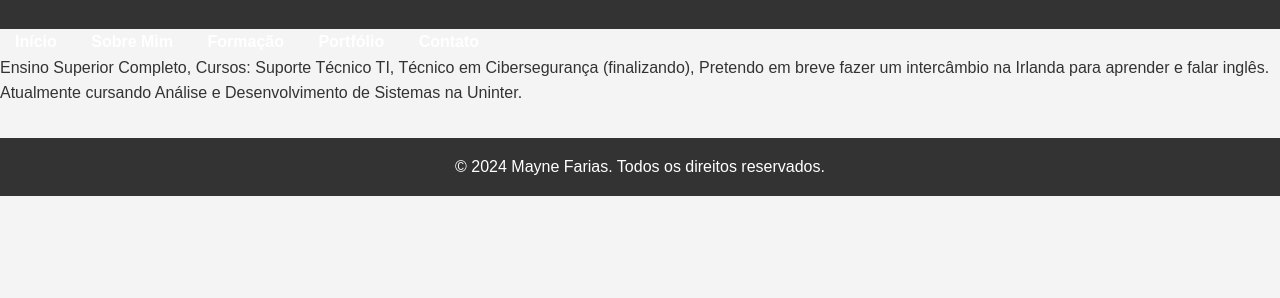
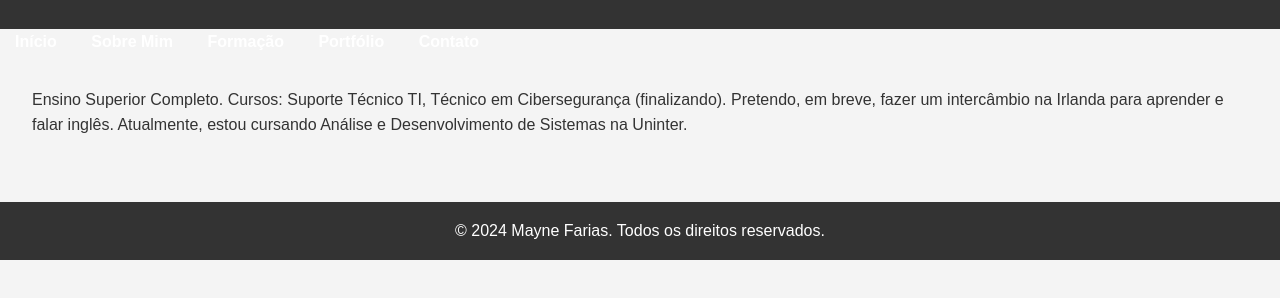
Before and after one commit to MayneFaria/Meu-Portfolio, a plain HTML site: page formação.html in a window 1280 px wide. Shown: the part 80-378 px from the top of the page. Drawn offline with Linux system fonts and the light colour scheme; files that its build step writes are made by us from their sources.

Commit message:
Update formação.html

```diff
--- a/formação.html
+++ b/formação.html
@@ -21,9 +21,11 @@
         </ul>
     </nav>
 
-    <section>
-        <p>Ensino Superior Completo, Cursos: Suporte Técnico TI, Técnico em Cibersegurança (finalizando), Pretendo em breve fazer um intercâmbio na Irlanda para aprender e falar inglês. Atualmente cursando Análise e Desenvolvimento de Sistemas na Uninter.</p>
-    </section>
+    <main>
+        <section>
+            <p>Ensino Superior Completo. Cursos: Suporte Técnico TI, Técnico em Cibersegurança (finalizando). Pretendo, em breve, fazer um intercâmbio na Irlanda para aprender e falar inglês. Atualmente, estou cursando Análise e Desenvolvimento de Sistemas na Uninter.</p>
+        </section>
+    </main>
 
     <footer>
         <p>&copy; 2024 Mayne Farias. Todos os direitos reservados.</p>
```
